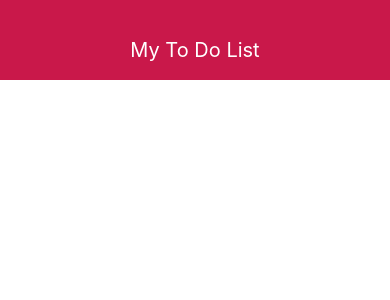
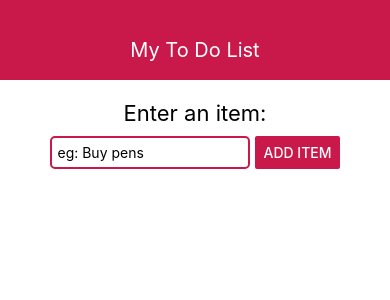
Before and after one commit to hollowayjenelle/to-do-app, a React Native app: screen / in a window 390 px wide. Shown: the top 300 px of the page. Built offline with nearby package versions, Linux system fonts and the light colour scheme.

Commit message:
create ToDoForm component

```diff
--- a/App.js
+++ b/App.js
@@ -1,11 +1,13 @@
 import React from 'react';
 import { StyleSheet, Text, View, } from 'react-native';
 import Header from './components/Header';
+import ToDoForm from './components/ToDoForm';
 
 export default function App() {
   return (
     <View style={styles.container}>
       <Header/>
+      <ToDoForm/>
     </View>
   );
 }
--- /dev/null
+++ b/components/ToDoForm.js
@@ -0,0 +1,42 @@
+import React from "react";
+import { StyleSheet, View, Text, TextInput, Button } from "react-native";
+
+const ToDoForm = () => {
+    return(
+        <View style={styles.formContainer}>
+            <Text style={styles.formTitle}>Enter an item:</Text>
+            <View style={styles.inputContainer}>
+                <TextInput placeholder="eg: Buy pens" style={styles.inputField}/>
+                <Button title="Add Item" color='#c9184a'/>
+            </View>
+        </View>
+    )
+}
+
+const styles = StyleSheet.create({
+    formContainer: {
+        flex: 1,
+        alignItems: 'center',
+        marginTop: 20,
+    },
+    formTitle: {
+        fontSize: 22
+    },
+    inputContainer: {
+        flexDirection: 'row',
+        justifyContent: 'space-around',
+        marginTop: 10
+    },
+    inputField: {
+        borderWidth: 2,
+        borderColor: '#c9184a',
+        borderRadius: 5,
+        width: 200,
+        padding: 5,
+        marginRight: 5
+    }
+
+})
+
+
+export default ToDoForm
```
